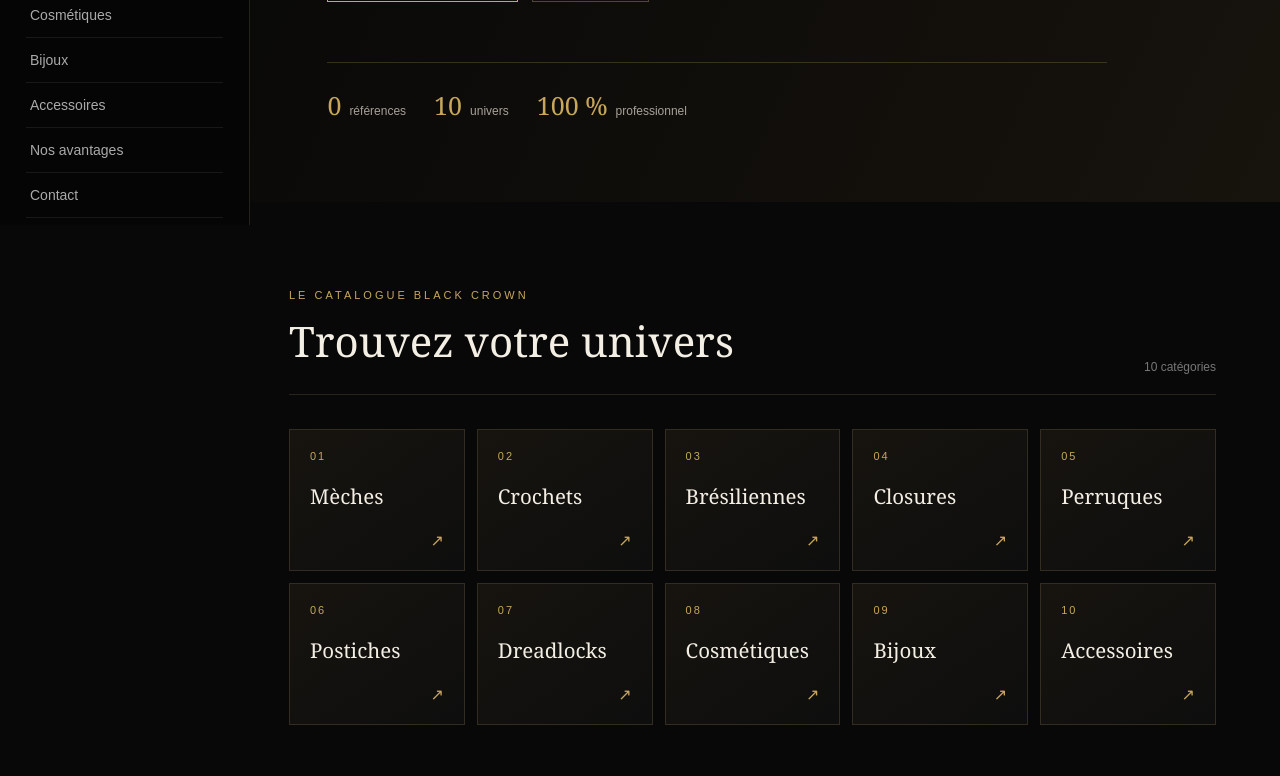
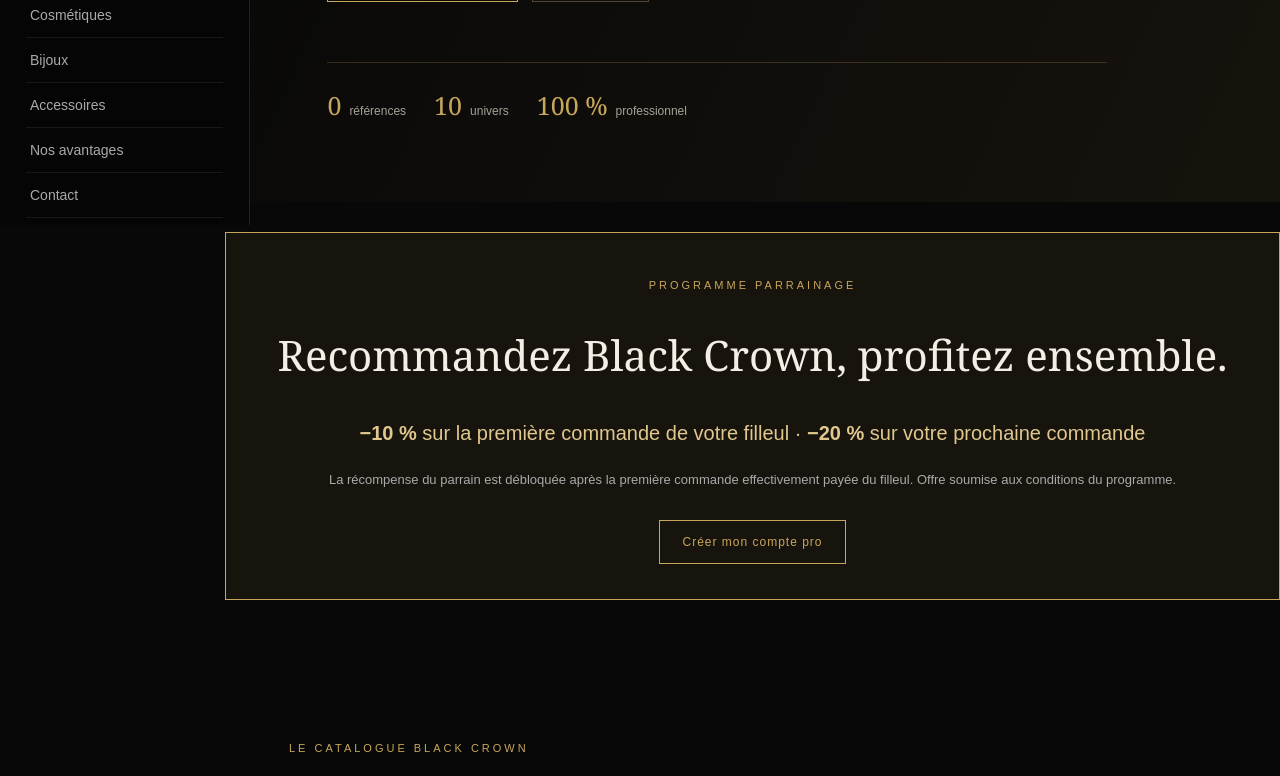
Before and after one commit to bro-trade-pro/black-crown-supply, a Next.js app: page / in a window 1280 px wide. Shown: the part 575-1351 px from the top of the page. Built offline with nearby package versions, Linux system fonts and the light colour scheme; no server answers; the database is empty.

Commit message:
Show referral offer on homepage

```diff
--- a/app/page.tsx
+++ b/app/page.tsx
@@ -53,6 +53,14 @@ export default async function Home() {
           </div>
         </div>
         <div className="heroV2Crown" aria-hidden="true">♛</div>
+      </section>
+
+      <section aria-labelledby="parrainage-title" style={{ margin: "30px auto 55px", maxWidth: 1180, padding: "35px 30px", border: "1px solid #c8a75b", background: "#17130d", textAlign: "center" }}>
+        <p className="eyebrow">PROGRAMME PARRAINAGE</p>
+        <h2 id="parrainage-title" style={{ fontFamily: "Georgia,serif", fontSize: "clamp(28px,4vw,42px)", fontWeight: 400, color: "#f4efe4" }}>Recommandez Black Crown, profitez ensemble.</h2>
+        <p style={{ color: "#e0c78d", fontSize: 20, lineHeight: 1.6 }}><strong>−10 %</strong> sur la première commande de votre filleul · <strong>−20 %</strong> sur votre prochaine commande</p>
+        <p style={{ color: "#aaa", fontSize: 13, lineHeight: 1.7 }}>La récompense du parrain est débloquée après la première commande effectivement payée du filleul. Offre soumise aux conditions du programme.</p>
+        <Link href="/inscription" className="cta" style={{ display: "inline-block", marginTop: 15 }}>Créer mon compte pro</Link>
       </section>
 
       <section className="categoryDirectory" id="categories" aria-labelledby="categoryDirectoryTitle">
```
